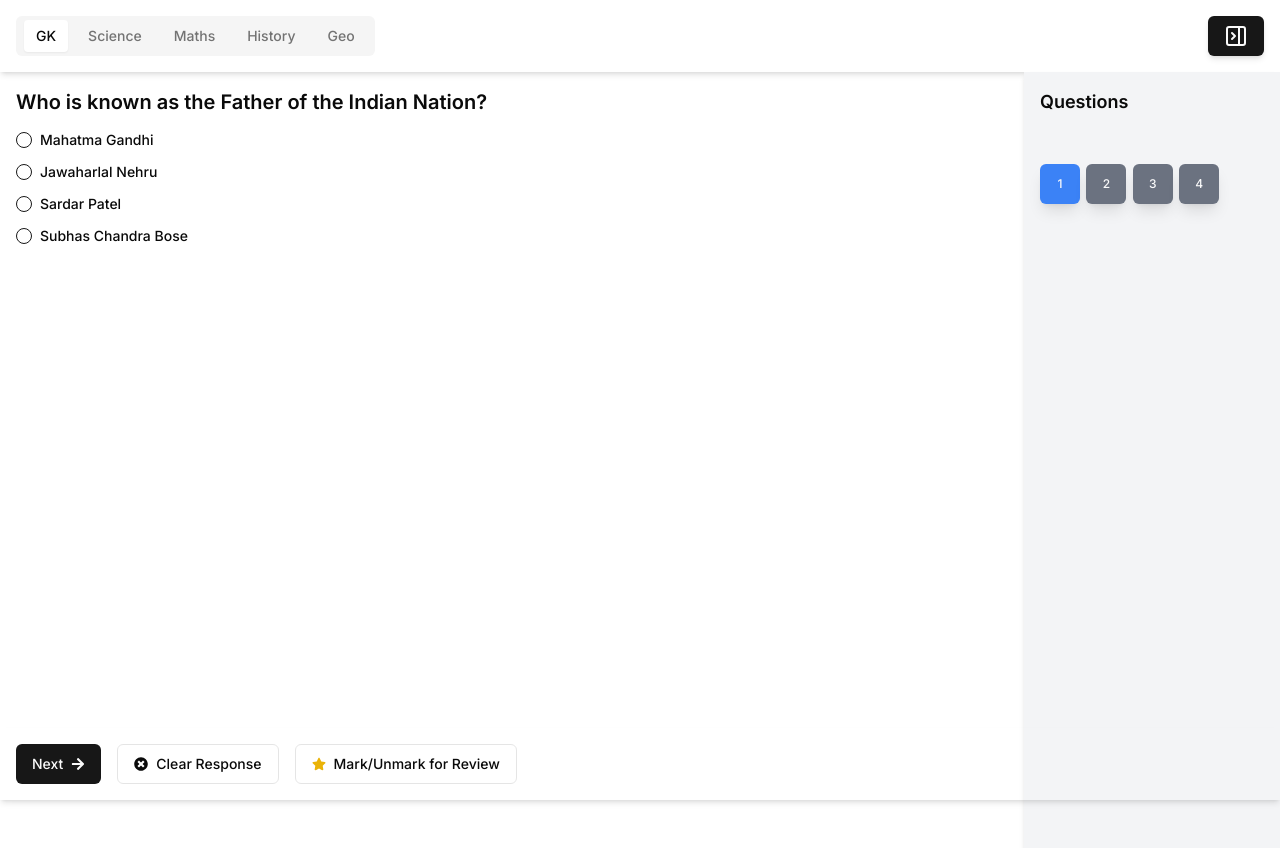
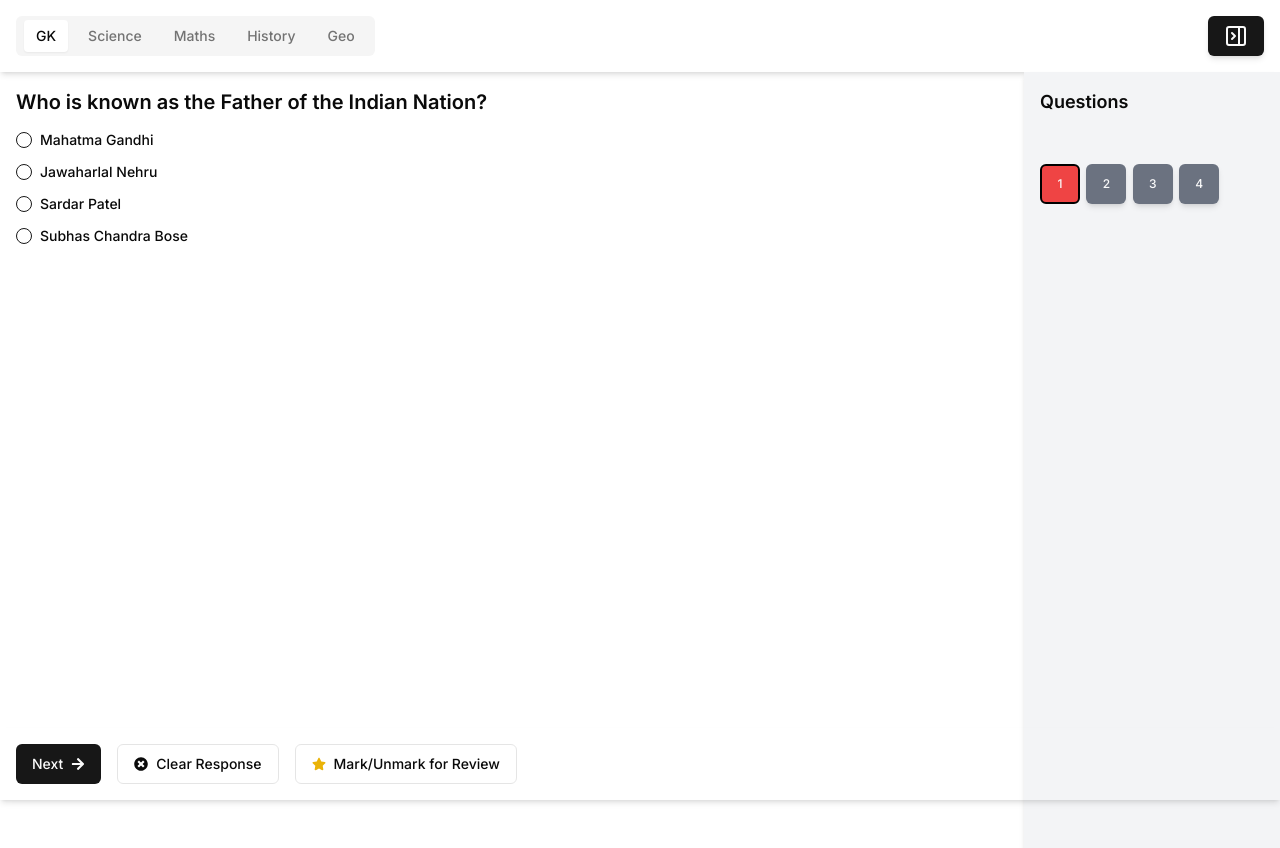
Before and after one commit to destx0/gquiz, a Next.js app: page /test in a window 1280 px wide. Shown: the top 848 px of the page. Built offline with nearby package versions, Linux system fonts and the light colour scheme.

Commit message:
added border

```diff
--- a/src/components/QuestionNavigation.jsx
+++ b/src/components/QuestionNavigation.jsx
@@ -19,9 +19,7 @@ const QuestionNavigation = ({
 				const isActive = currentQuestionIndex === index;
 
 				let bgColor = "bg-gray-500"; // Not Visited
-				if (isActive) {
-					bgColor = "bg-blue-500"; // Active
-				} else if (isSelected && isFlagged) {
+				if (isSelected && isFlagged) {
 					bgColor = "bg-purple-500"; // Marked and Answered
 				} else if (isSelected) {
 					bgColor = "bg-green-500"; // Answered
@@ -35,7 +33,9 @@ const QuestionNavigation = ({
 					<Button
 						key={index}
 						onClick={() => jumpToQuestion(index)}
-						className={`w-10 h-10 text-xs relative ${bgColor} shadow-lg`}
+						className={`w-10 h-10 text-xs relative ${bgColor} ${
+							isActive ? "border-2 border-black" : "shadow-md"
+						}`}
 					>
 						{isSelected && isFlagged && (
 							<FaCheck className="absolute top-0 right-0 w-4 h-4 text-green-500" />
```
